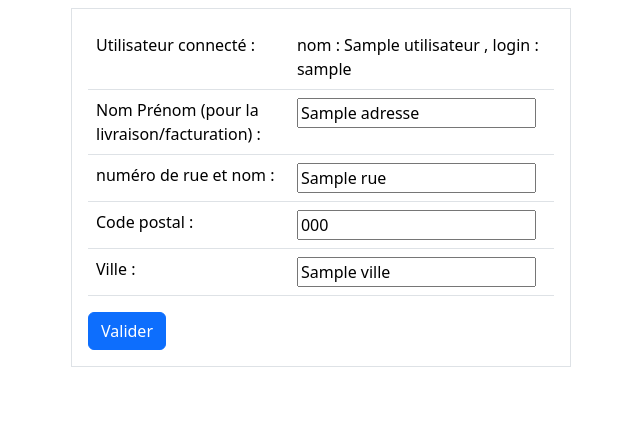
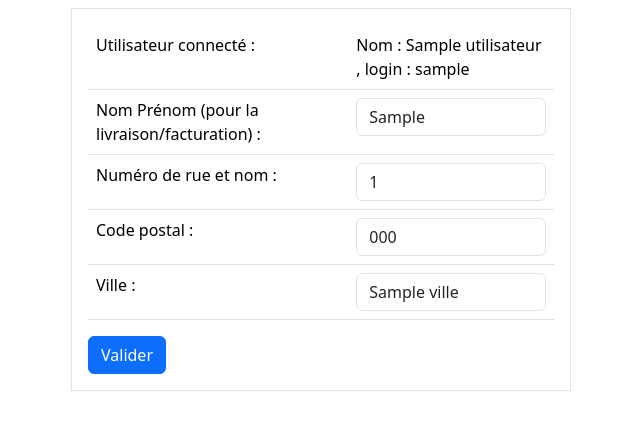
Before and after one commit to Team-Chartreuse/site-E-commerce, a Flask app: template templates/client/coordonnee/edit_adresse.html in a window 1280 px wide. Shown: the part 64-494 px from the top of the page, without its empty margins (319-959 px from the left). Run offline with Flask 3, Linux system fonts and the light colour scheme; the template is opened without the code that fills it: most values are stand-ins (such as "Sample title", 1, 10 or a date in 2020); some libraries are stand-ins or nearby versions.

Commit message:
Suppression des addresses et modification du profil

```diff
--- a/templates/client/coordonnee/edit_adresse.html
+++ b/templates/client/coordonnee/edit_adresse.html
@@ -3,28 +3,28 @@
 
 <div class="m-auto p-3 border" style="width: 500px">
     <form action="/client/coordonnee/edit_adresse" method="post">
-        <input type="hidden" name="id_adresse" value="{{ adresse.id_adresse }}"></td>
+        <input type="hidden" name="id_coordonne" value="{{ adresse.id_coordonne }}"></td>
 
-        <table class="table" >
+        <table class="table">
             <tr>
                 <td>Utilisateur connecté :</td>
-                <td> nom : {{ utilisateur.nom }} , login : {{ utilisateur.login }}</td>
+                <td>Nom : {{ utilisateur.nom }} , login : {{ utilisateur.login }}</td>
             </tr>
             <tr>
-                <td>Nom Prénom (pour la livraison/facturation) :</td>
-                <td><input type="text" name="nom" required  maxlength="50" value="{{ adresse.nom }}"></td>
+                <td class="form-check-label">Nom Prénom (pour la livraison/facturation) :</td>
+                <td><input class="form-control" type="text" name="nom" required  maxlength="50" value="{{ adresse.nom_prenom }}"></td>
             </tr>
             <tr>
-                <td>numéro de rue et nom :</td>
-                <td><input type="text" name="rue" required  value="{{ adresse.rue }}"></td>
+                <td class="form-check-label">Numéro de rue et nom :</td>
+                <td><input class="form-control" type="text" name="rue" required  value="{{ adresse.num_rue_nom }}"></td>
             </tr>
             <tr>
-                <td>Code postal :</td>
-                <td><input type="number" name="code_postal" required  minlength="5" maxlength="5" value="{{ adresse.code_postal }}"></td>
+                <td class="form-check-label">Code postal :</td>
+                <td><input class="form-control" type="number" name="code_postal" required  minlength="5" maxlength="5" value="{{ adresse.code_postal }}"></td>
             </tr>
             <tr>
-                <td>Ville :</td>
-                <td><input type="text" name="ville" required  maxlength="50" value="{{ adresse.ville }}"></td>
+                <td class="form-check-label">Ville :</td>
+                <td><input class="form-control" type="text" name="ville" required  maxlength="50" value="{{ adresse.ville }}"></td>
             </tr>
         </table>
         <button class="btn btn-primary" type="submit">Valider</button>
--- a/templates/client/coordonnee/show_coordonnee.html
+++ b/templates/client/coordonnee/show_coordonnee.html
@@ -47,9 +47,9 @@
                             {% if adresse.valide is defined and adresse.valide==0 %}
                                 <span style="color: darkorange">*</span>
                             {% else %}
-                                <a class="btn btn-primary" href="/client/coordonnee/edit_adresse?id_adresse={{ adresse.id_adresse }}"> Modifier </a>
+                                <a class="btn btn-primary" href="/client/coordonnee/edit_adresse?id_adresse={{ adresse.id_coordonne }}"> Modifier </a>
                             <form action="/client/coordonnee/delete_adresse" style="display: inline-block;"  method="post">
-                                <input type="hidden"  name="id_adresse" value="{{ adresse.id_adresse }}">
+                                <input type="hidden"  name="id_adresse" value="{{ adresse.id_coordonne }}">
                                 <button class="btn btn-primary" > Supprimer </button>
                             </form>
                             {% endif %}
```
Also changed, not shown: controllers/client_coordonnee.py (+39 -11 lines).
